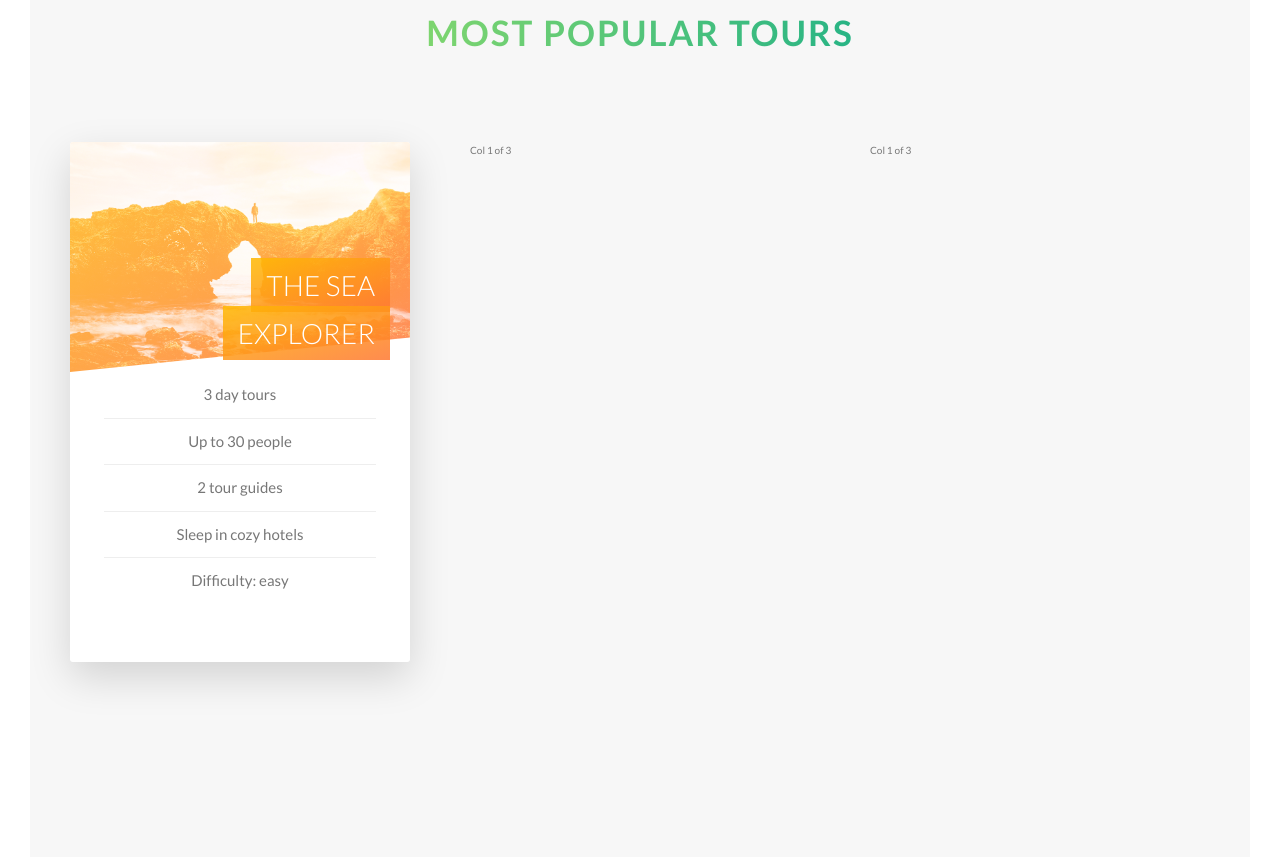
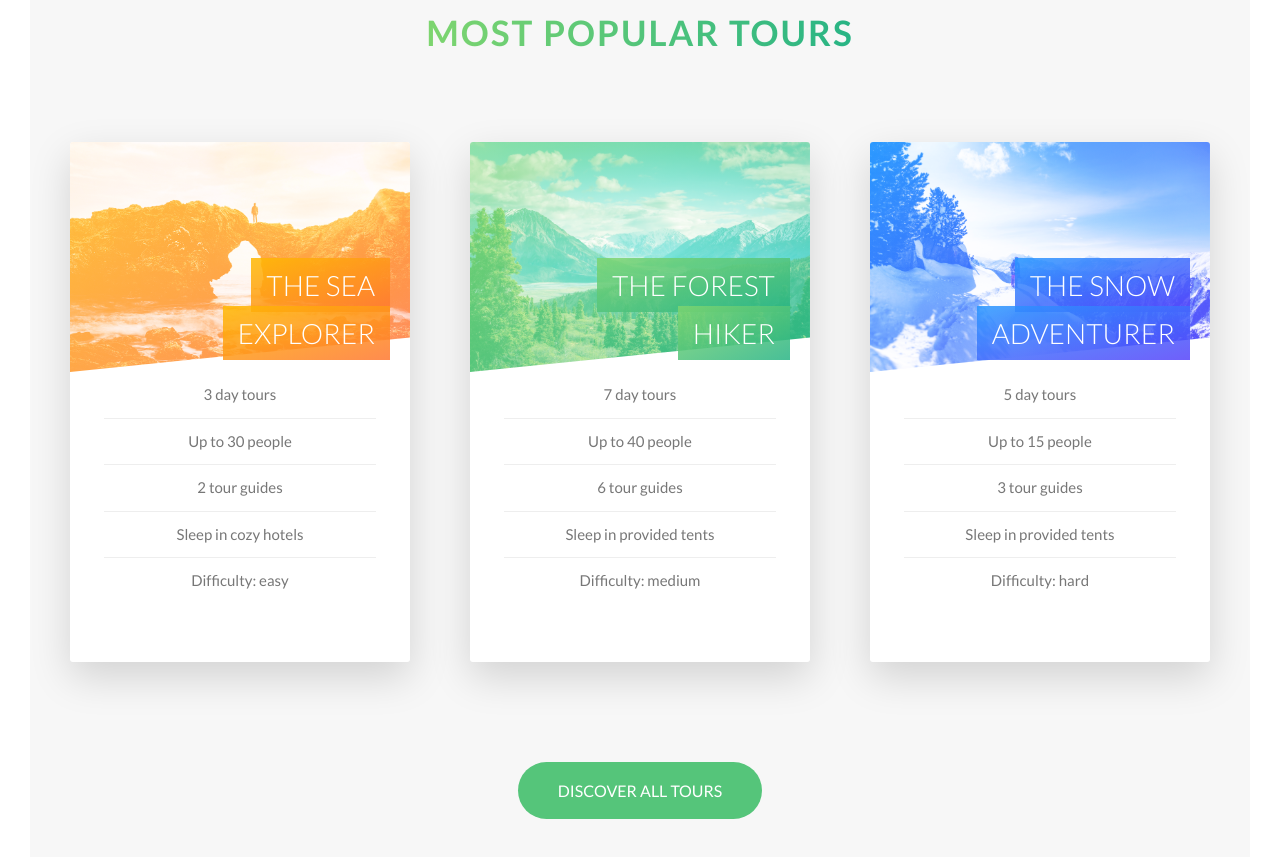
Before and after one commit to DimasWerito/advanced_css, a website: page Natours/starter/index.html in a window 1280 px wide. Shown: the part 2331-3188 px from the top of the page. Drawn offline with Linux system fonts and the light colour scheme.

Commit message:
section tour finished

```diff
--- a/Natours/sass/base/_utilities.scss
+++ b/Natours/sass/base/_utilities.scss
@@ -13,3 +13,11 @@
 .u-margin-bottom-big {
   margin-bottom: 8rem;
 }
+
+.u-margin-top-big {
+  margin-top: 8rem;
+}
+
+.u-margin-top-huge {
+  margin-top: 10rem;
+}
--- a/Natours/sass/components/_button.scss
+++ b/Natours/sass/components/_button.scss
@@ -32,6 +32,15 @@
 
     &::after {
       background-color: $color-white;
+    }
+  }
+
+  &--green {
+    background-color: $color-primary;
+    color: $color-white;
+
+    &::after {
+      background-color: $color-primary;
     }
   }
 
--- a/Natours/sass/components/_card.scss
+++ b/Natours/sass/components/_card.scss
@@ -32,6 +32,22 @@
         );
       }
     }
+
+    &--back-2 {
+      background-image: linear-gradient(
+        to right bottom,
+        $color-primary-light,
+        $color-primary-dark
+      );
+    }
+
+    &--back-3 {
+      background-image: linear-gradient(
+        to right bottom,
+        $color-tertiary-light,
+        $color-tertiary-dark
+      );
+    }
   }
 
   &:hover &__side--front {
@@ -49,6 +65,8 @@
     background-blend-mode: screen;
     -webkit-clip-path: polygon(0 0, 100% 0, 100% 85%, 0 100%);
     clip-path: polygon(0 0, 100% 0, 100% 85%, 0 100%);
+    border-top-left-radius: 3px;
+    border-top-right-radius: 3px;
 
     &--1 {
       background-image: linear-gradient(
@@ -60,11 +78,21 @@
     }
 
     &--2 {
-      background-image: url(../img/nat-6.jpg);
+      background-image: linear-gradient(
+          to right bottom,
+          $color-primary-light,
+          $color-primary-dark
+        ),
+        url(../img/nat-6.jpg);
     }
 
     &--3 {
-      background-image: url(../img/nat-7.jpg);
+      background-image: linear-gradient(
+          to right bottom,
+          $color-tertiary-light,
+          $color-tertiary-dark
+        ),
+        url(../img/nat-7.jpg);
     }
   }
 
@@ -92,6 +120,22 @@
         rgba($color-secondary-dark, 0.85)
       );
     }
+
+    &--2 {
+      background-image: linear-gradient(
+        to right bottom,
+        rgba($color-primary-light, 0.85),
+        rgba($color-primary-dark, 0.85)
+      );
+    }
+
+    &--3 {
+      background-image: linear-gradient(
+        to right bottom,
+        rgba($color-tertiary-light, 0.85),
+        rgba($color-tertiary-dark, 0.85)
+      );
+    }
   }
 
   &__details {
@@ -111,4 +155,30 @@
       }
     }
   }
+
+  // BACK SIDE STYLING
+  &__cta {
+    position: absolute;
+    top: 50%;
+    left: 50%;
+    transform: translate(-50%, -50%);
+    width: 90%;
+    text-align: center;
+  }
+
+  &__price-box {
+    text-align: center;
+    color: $color-white;
+    margin-bottom: 8rem;
+  }
+
+  &__price-only {
+    font-size: 1.4rem;
+    text-transform: uppercase;
+  }
+
+  &__price-value {
+    font-size: 6rem;
+    font-weight: 100;
+  }
 }
--- a/Natours/sass/pages/_home.scss
+++ b/Natours/sass/pages/_home.scss
@@ -24,6 +24,6 @@
 
 .section-tours {
   background-color: $color-grey-light-1;
-  padding: 25rem 0 50rem 0;
+  padding: 25rem 0 15rem 0;
   margin-top: -10rem;
 }
--- a/Natours/starter/index.html
+++ b/Natours/starter/index.html
@@ -154,12 +154,82 @@
                 </div>
               </div>
               <div class="card__side card__side--back card__side--back-1">
-                BACK
+                <div class="card__cta">
+                  <div class="card__price-box">
+                    <p class="card__price-only">Only</p>
+                    <p class="card__price-value">$297</p>
+                  </div>
+                  <a href="#" class="btn btn--white">Book now!</a>
+                </div>
               </div>
             </div>
           </div>
-          <div class="col-1-of-3">Col 1 of 3</div>
-          <div class="col-1-of-3">Col 1 of 3</div>
+
+          <div class="col-1-of-3">
+            <div class="card">
+              <div class="card__side card__side--front">
+                <div class="card__picture card__picture--2">&nbsp;</div>
+                <h4 class="card__heading">
+                  <span class="card__heading-span card__heading-span--2"
+                    >The Forest Hiker</span
+                  >
+                </h4>
+                <div class="card__details">
+                  <ul>
+                    <li>7 day tours</li>
+                    <li>Up to 40 people</li>
+                    <li>6 tour guides</li>
+                    <li>Sleep in provided tents</li>
+                    <li>Difficulty: medium</li>
+                  </ul>
+                </div>
+              </div>
+              <div class="card__side card__side--back card__side--back-2">
+                <div class="card__cta">
+                  <div class="card__price-box">
+                    <p class="card__price-only">Only</p>
+                    <p class="card__price-value">$497</p>
+                  </div>
+                  <a href="#" class="btn btn--white">Book now!</a>
+                </div>
+              </div>
+            </div>
+          </div>
+
+          <div class="col-1-of-3">
+            <div class="card">
+              <div class="card__side card__side--front">
+                <div class="card__picture card__picture--3">&nbsp;</div>
+                <h4 class="card__heading">
+                  <span class="card__heading-span card__heading-span--3"
+                    >The Snow Adventurer</span
+                  >
+                </h4>
+                <div class="card__details">
+                  <ul>
+                    <li>5 day tours</li>
+                    <li>Up to 15 people</li>
+                    <li>3 tour guides</li>
+                    <li>Sleep in provided tents</li>
+                    <li>Difficulty: hard</li>
+                  </ul>
+                </div>
+              </div>
+              <div class="card__side card__side--back card__side--back-3">
+                <div class="card__cta">
+                  <div class="card__price-box">
+                    <p class="card__price-only">Only</p>
+                    <p class="card__price-value">$897</p>
+                  </div>
+                  <a href="#" class="btn btn--white">Book now!</a>
+                </div>
+              </div>
+            </div>
+          </div>
+        </div>
+
+        <div class="u-center-text u-margin-top-huge">
+          <a href="#" class="btn btn--green">Discover all tours</a>
         </div>
       </section>
     </main>
```
Also changed, not shown: Natours/starter/css/style.css.
